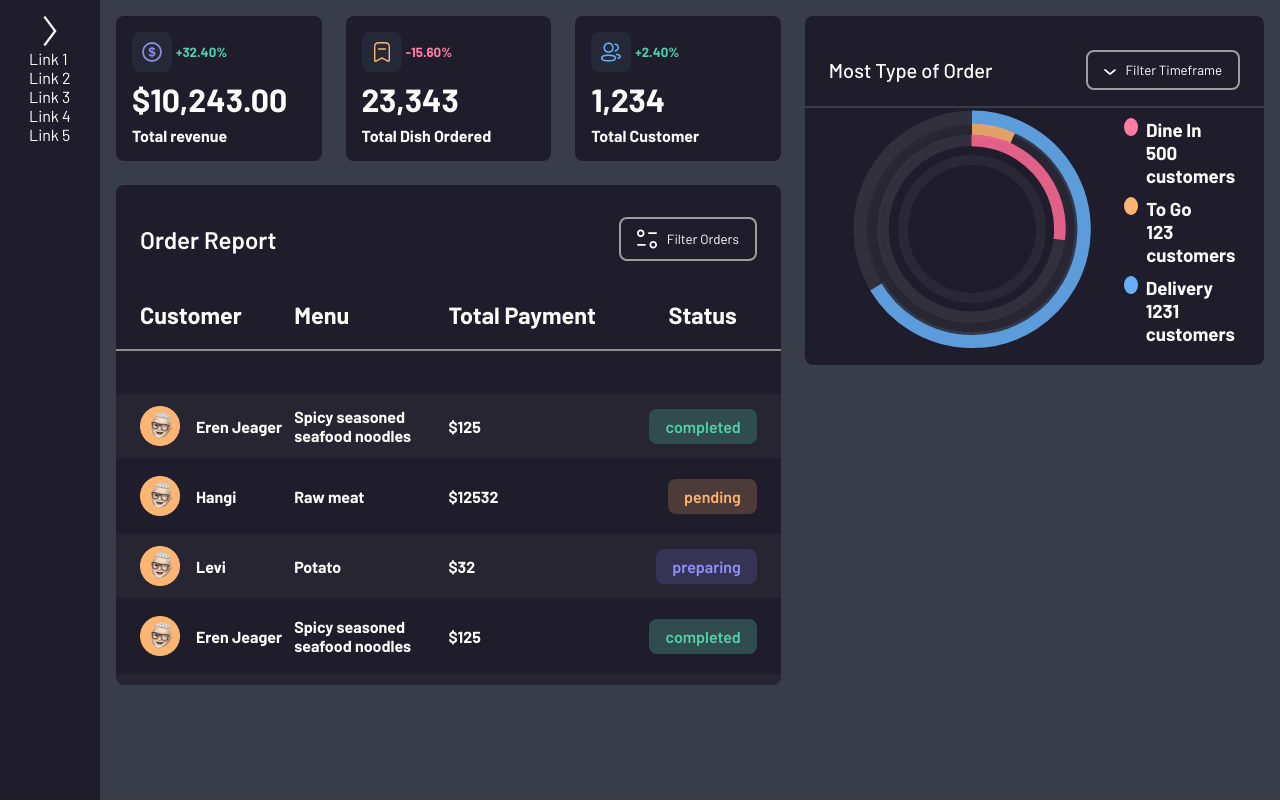
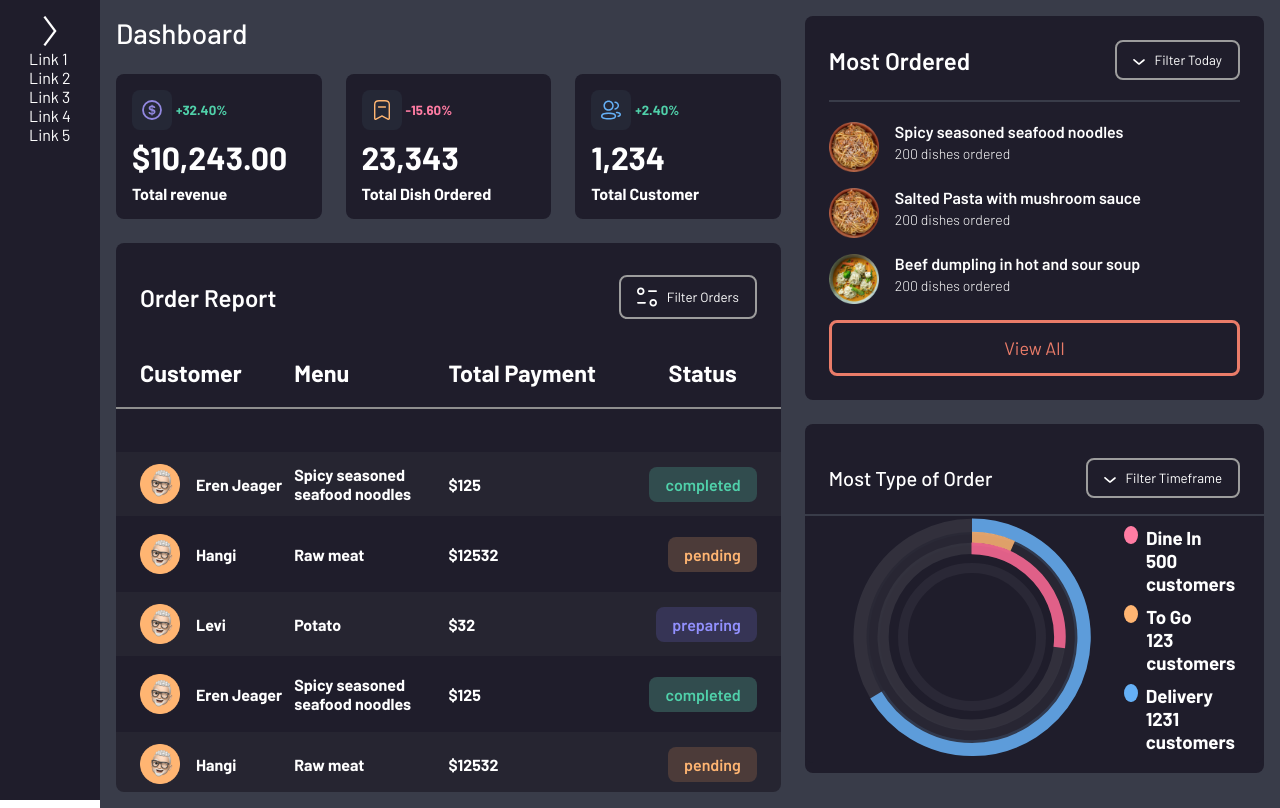
Before and after one commit to Orujhimaru/food-order-app, a React (Vite) app: page /dashboard in a window 1280 px wide. Built offline with nearby package versions, Linux system fonts and the light colour scheme.

Commit message:
merge conflict

```diff
--- a/src/components/CircularReport/CircularReport.scss
+++ b/src/components/CircularReport/CircularReport.scss
@@ -5,6 +5,7 @@
   display: flex;
   flex-direction: column;
   width: 100%;
+  min-height: 340px;
   background-color: $secondary-bg;
   border-radius: $border-radius;
   padding: 10px 0px;
--- /dev/null
+++ b/src/components/MostOrderedDishes/MostOrderedDishes.jsx
@@ -0,0 +1,34 @@
+import DropdownFilter from "../DropdownFilter/DropdownFilter";
+import { foods } from "@/db/food";
+import "./MostOrderedDishes.scss";
+
+export default function MostOrderedDishes() {
+  const arr = foods.slice(0, 3);
+  let elements = arr.map((food) => {
+    return (
+      <div className="food-h" key={food.id}>
+        <img src={food.image}></img>
+        <div className="food-v">
+          <h3>{food.description}</h3>
+          <h4>200 dishes ordered</h4>
+        </div>
+      </div>
+    );
+  });
+
+  return (
+    <div className="most-ordered-container">
+      <div className="most-ordered-header">
+        <h3>Most Ordered</h3>
+        <DropdownFilter
+          setCat={() => {}}
+          icon={"/public/mask.svg"}
+          list={["Today", "Month", "Year"]}
+          filterTopic={"Today"}
+        />
+      </div>
+      {elements}
+      <button className="show-all-button">View All</button>
+    </div>
+  );
+}
--- /dev/null
+++ b/src/components/MostOrderedDishes/MostOrderedDishes.scss
@@ -0,0 +1,59 @@
+@import "src/index.scss";
+
+.most-ordered-container {
+  display: flex;
+  flex-direction: column;
+  padding: 24px;
+  background-color: $secondary-bg;
+  border-radius: $border-radius;
+}
+.most-ordered-header {
+  display: flex;
+  justify-content: space-between;
+  align-items: center;
+  padding-bottom: 20px;
+  border-bottom: 2px #393c49 solid;
+  position: relative;
+  margin-bottom: 20px;
+
+  h3 {
+    font-weight: 600;
+    font-size: 24px;
+  }
+}
+
+.food-h {
+  display: flex;
+  gap: 16px;
+  margin-bottom: 16px;
+
+  & img {
+    width: 50px;
+    height: 50px;
+  }
+}
+
+.food-v {
+  display: flex;
+  flex-direction: column;
+  gap: 4px;
+
+  h4 {
+    font-weight: 300;
+    font-size: 14px;
+  }
+  h3 {
+    font-weight: 600;
+    font-size: 16px;
+  }
+}
+
+.show-all-button {
+  border: #ea7c69 3px solid;
+  background-color: transparent;
+  padding: 14px;
+  border-radius: $border-radius;
+  color: #ea7c69;
+  font-weight: 400;
+  font-size: 18px;
+}
--- a/src/components/OrderReports/OrderReports.scss
+++ b/src/components/OrderReports/OrderReports.scss
@@ -3,7 +3,8 @@
 
 .order-report-container {
   width: 100%;
-  height: 500px;
+  height: 100%;
+  min-height: 520px;
   background-color: $secondary-bg;
   display: flex;
   flex-direction: column;
--- a/src/pages/DashboardPage/DashboardPage.jsx
+++ b/src/pages/DashboardPage/DashboardPage.jsx
@@ -1,9 +1,9 @@
 import Sidebar from "@/components/Sidebar/Sidebar";
 import "./DashboardPage.scss";
-
 import OrderCard from "../../components/OrderCard/OrderCard";
 import CircularReport from "../../components/CircularReport/CircularReport";
 import OrderReports from "../../components/OrderReports/OrderReports";
+import MostOrderedDishes from "../../components/MostOrderedDishes/MostOrderedDishes";
 
 function DashboardPage() {
   return (
@@ -13,11 +13,12 @@ function DashboardPage() {
         {/* <h1 style={{ height: "100px" }}>Homepage example</h1> */}
         <div className="container-100">
           <div className="container-60">
+            <div style={{ fontSize: "28px", fontWeight: "500" }}>Dashboard</div>
             <OrderCard />
-
             <OrderReports />
           </div>
           <div className="container-40">
+            <MostOrderedDishes />
             <CircularReport delivery={1231} dineIn={500} toGo={123} />
           </div>
         </div>
--- a/src/pages/DashboardPage/DashboardPage.scss
+++ b/src/pages/DashboardPage/DashboardPage.scss
@@ -8,6 +8,7 @@
 .container-40 {
   display: flex;
   flex-direction: column;
+  height: 100%;
   width: 40%;
   gap: 24px;
 }
@@ -16,6 +17,7 @@
   display: flex;
   width: 100%;
   gap: 24px;
+  height: calc(100vh - 24px);
 }
 
 .container-60 {
@@ -23,4 +25,5 @@
   flex-direction: column;
   width: 60%;
   gap: 24px;
+  height: 100%;
 }
```
